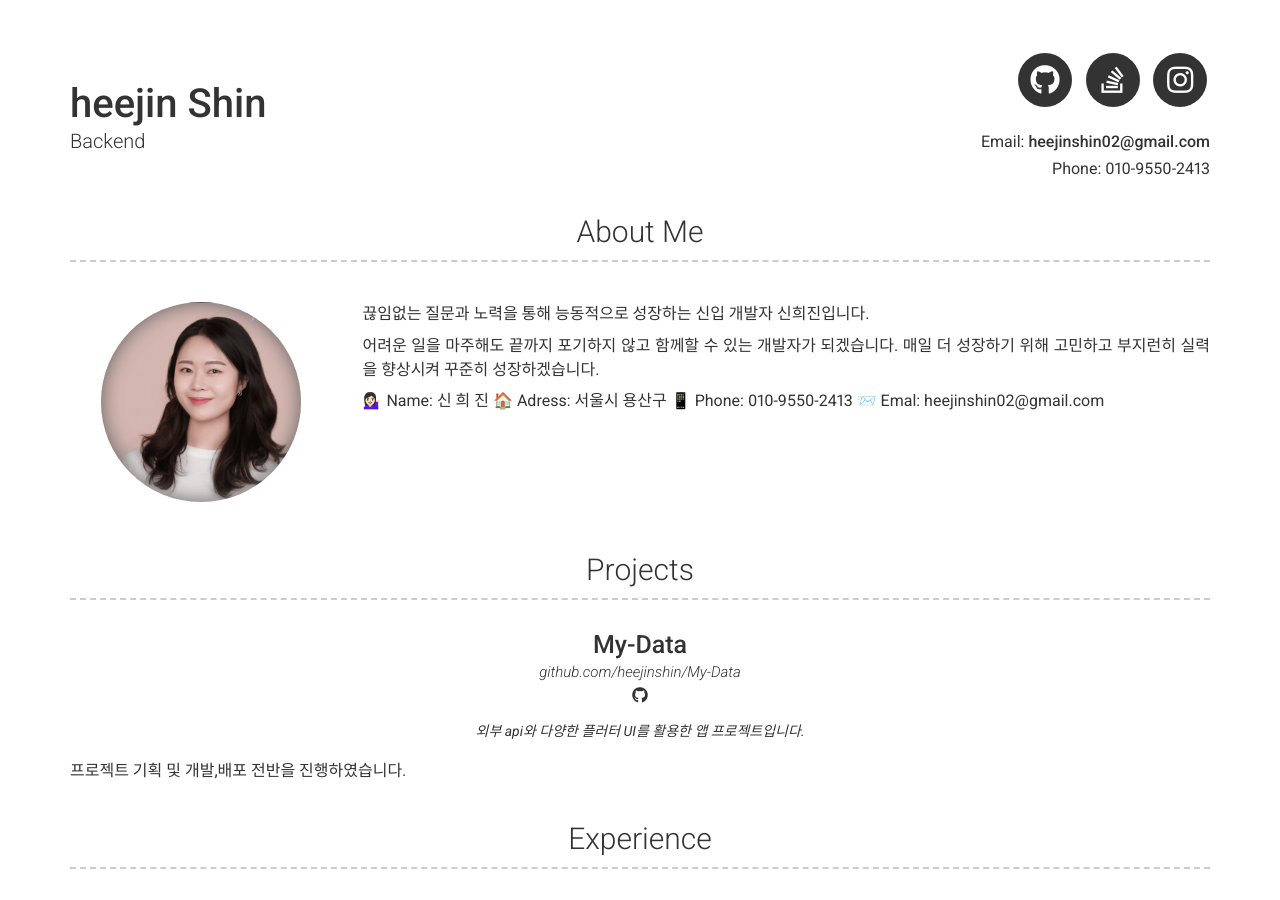
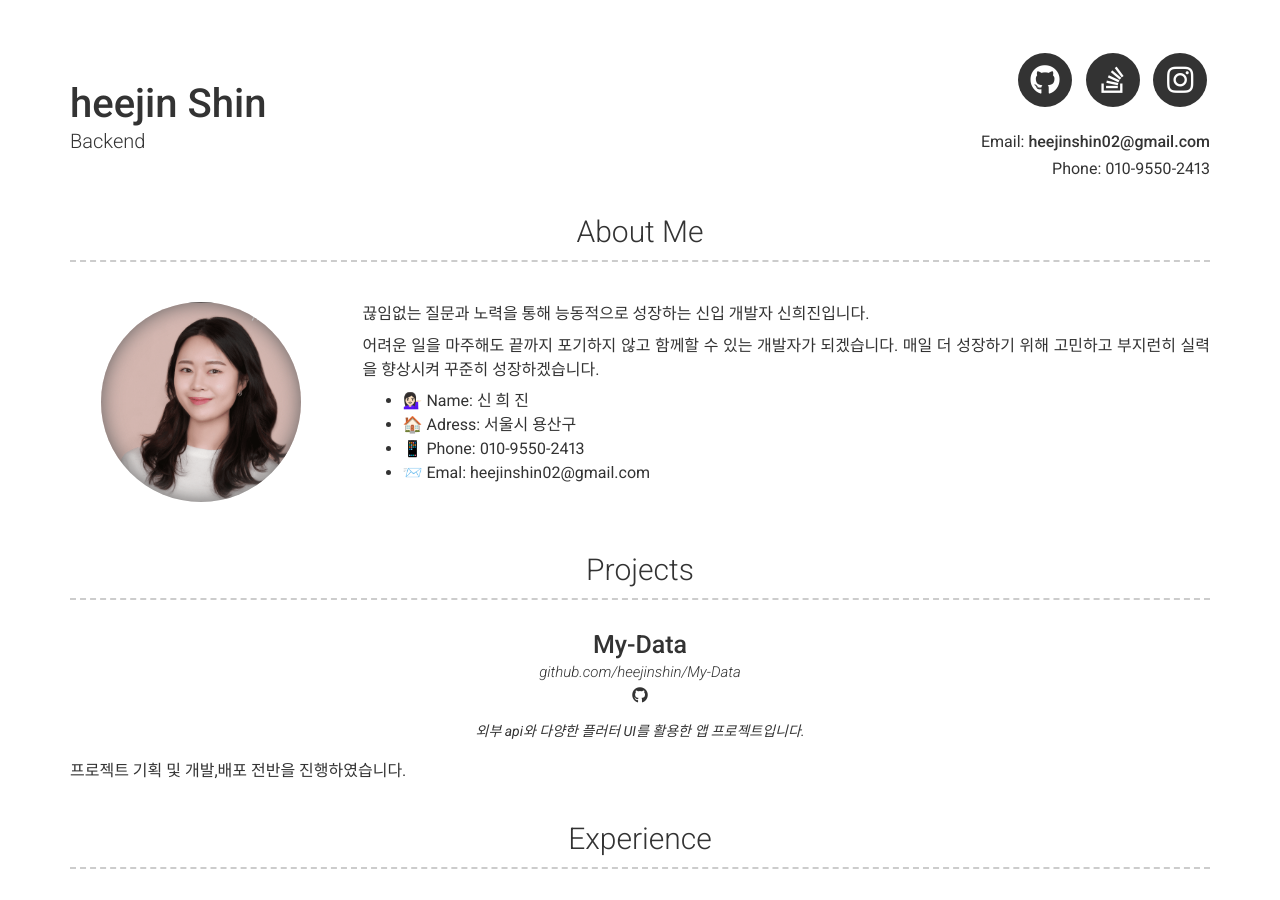
Before and after one commit to heejinshin/heejinshin.github.io, a Jekyll site: the page built from index.md, in a window 1280 px wide and 900 px high. Built offline with Jekyll 4.4.1, drawn with Linux system fonts in a browser that asks for light colours; nearby versions of some CDN libraries.

```diff
--- a/_config.yml
+++ b/_config.yml
@@ -49,10 +49,10 @@ about_content: | # this will include new lines to allow paragraphs
     어려운 일을 마주해도 끝까지 포기하지 않고 함께할 수 있는 개발자가 되겠습니다.
     매일 더 성장하기 위해 고민하고 부지런히 실력을 향상시켜 꾸준히 성장하겠습니다.
 
-    💁🏻‍♀️ Name: 신 희 진
-    🏠 Adress: 서울시 용산구
-    📱 Phone: 010-9550-2413
-    📨 Emal: heejinshin02@gmail.com
+    - 💁🏻‍♀️ Name: 신 희 진
+    - 🏠 Adress: 서울시 용산구
+    - 📱 Phone: 010-9550-2413
+    - 📨 Emal: heejinshin02@gmail.com
 
 
 content:
```
